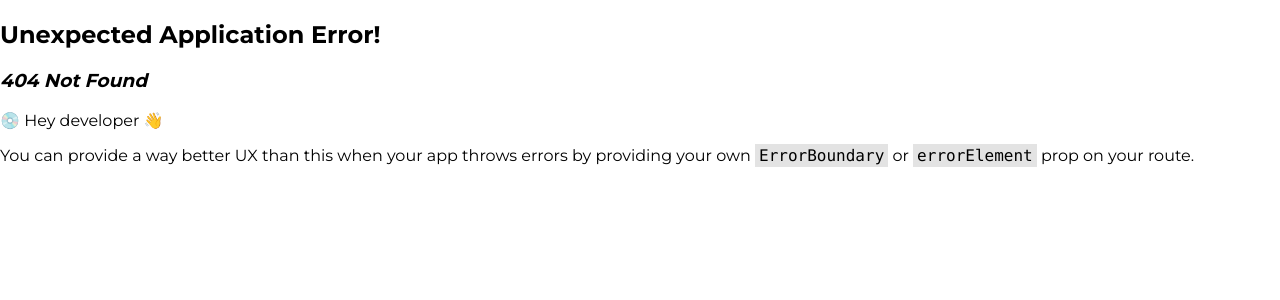
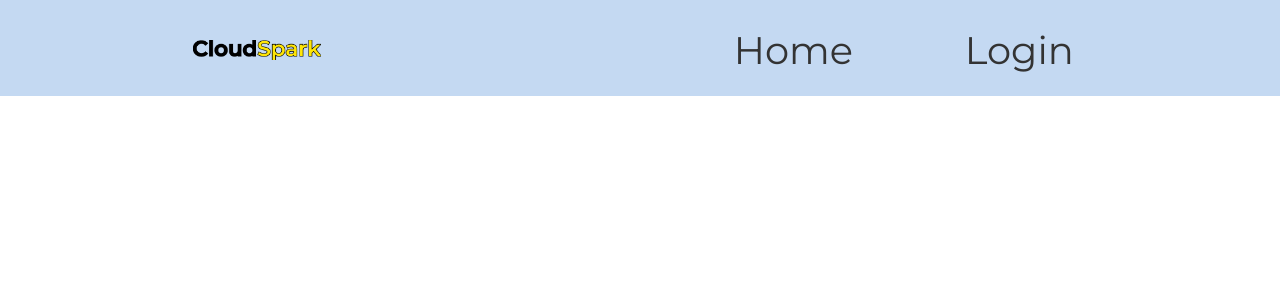
Before and after one commit to CloudSparkTeam/cloudSpark-web, a React (Create React App) app: page /detalhesimagem in a window 1280 px wide. Before the commit this address had no page. Shown: the top 300 px of the page. Built offline with nearby package versions, Linux system fonts and the light colour scheme.

Commit message:
feat: iniciando a pagina detalhesimagem

```diff
--- a/src/Componets/Carrosel/Carrosel.tsx
+++ b/src/Componets/Carrosel/Carrosel.tsx
@@ -61,6 +61,8 @@ export function ImageSlider() {
 
     useEffect(() => {
         fetchImagensTratadas(); // Busca as imagens quando o componente é montado
+        console.log("esse é o erro", typeof(images))
+        console.log(images)
     }, []);
 
     function resetInterval() {
--- /dev/null
+++ b/src/Pages/DetalhesImagem/DetalhesImagem.tsx
@@ -0,0 +1,9 @@
+import Navbar from '../../Componets/Navbar/App';
+
+export default function DetalhesImagem() {
+    return(
+        <div className="background-detalhes-imagem">
+            <Navbar />
+        </div>
+    )
+}
--- a/src/index.tsx
+++ b/src/index.tsx
@@ -12,6 +12,7 @@ import History from './Pages/History/Historico'
 
 
 import NovoLogin from './Pages/NovoLogin/NovoLogin';
+import DetalhesImagem from './Pages/DetalhesImagem/DetalhesImagem';
 
 const router = createBrowserRouter([{
   path: "/login",
@@ -37,6 +38,10 @@ const router = createBrowserRouter([{
   path: "/cadastrousuario",
   element: <CadastroUsuario />
 },
+{
+  path: "/detalhesimagem",
+  element: <DetalhesImagem />
+}
 
 ])
 
```
